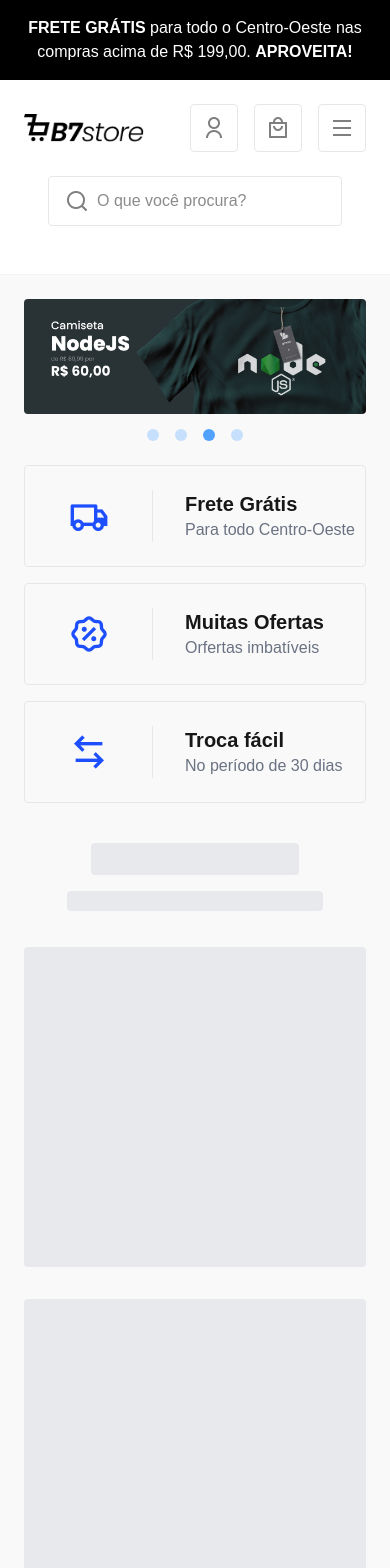
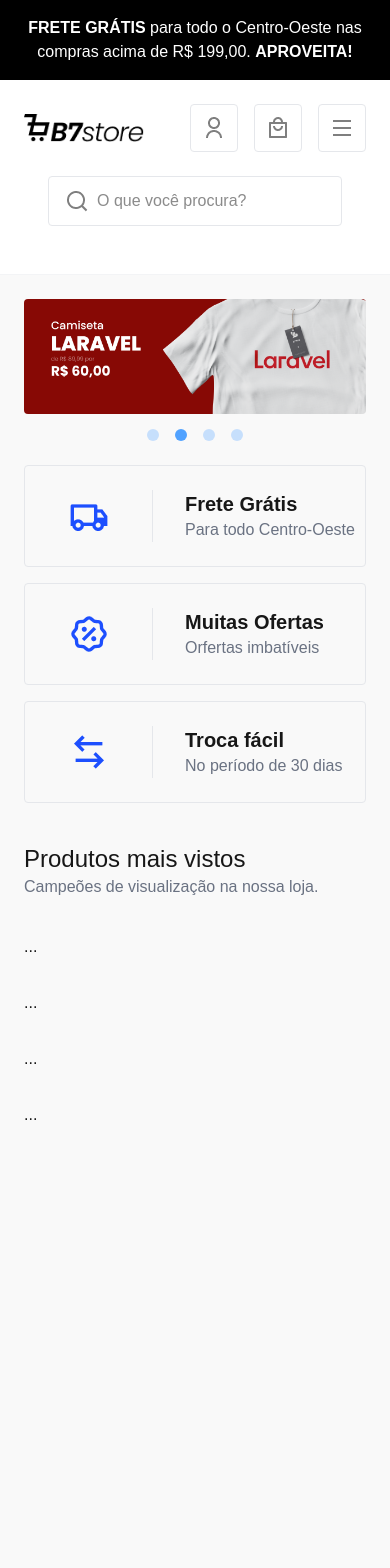
Before and after one commit to micas-tsx/projeto-store, a Next.js app in the folder frontend/: page / in a window 390 px wide. Shown: the top 1568 px of the page. After the commit the page ends 1535 px from the top, so only its background shows below. Built offline with nearby package versions, Linux system fonts and the light colour scheme.

Commit message:
feat: create list products

```diff
--- a/frontend/src/app/(site)/page.tsx
+++ b/frontend/src/app/(site)/page.tsx
@@ -1,7 +1,9 @@
 import { Banners } from "@/components/home/banners";
+import { MostViewedProducts } from "@/components/home/most-viewed-products";
 import { ProductListSkeleton } from "@/components/home/product-list-skeleton";
 import { data } from '@/data'
 import Image from "next/image"
+import { Suspense } from 'react'
 
 export default function Page() {
   return(
@@ -55,8 +57,13 @@
         </div>
       </div>
 
-      <ProductListSkeleton />
-      <ProductListSkeleton />
+      <Suspense fallback={<ProductListSkeleton />}>
+        <MostViewedProducts />
+      </Suspense>
+
+      <Suspense fallback={<ProductListSkeleton />}>
+
+      </Suspense>
     </div>
   )
 }
--- /dev/null
+++ b/frontend/src/components/home/most-viewed-products.tsx
@@ -0,0 +1,18 @@
+import { data } from "@/data"
+import { ProductList } from "../product-list"
+
+export const MostViewedProducts = async () => {
+  // TODO: fazer a req dos produtos
+
+  return (
+    <div className="mt-10">
+      <h2 className="text-2xl">Produtos mais vistos</h2>
+      <p className="text-gray-500">Campeões de visualização na nossa loja.</p>
+
+
+      <div className="mt-9">
+        <ProductList list={data.products} />
+      </div>
+    </div>
+  )
+}
--- /dev/null
+++ b/frontend/src/components/product-item.tsx
@@ -0,0 +1,13 @@
+import { Product } from '@/types/product'
+
+type Props = {
+  data: Product
+}
+
+export const ProductItem = ({ data }: Props) => {
+  return(
+    <div>
+      ...
+    </div>
+  )
+}
--- /dev/null
+++ b/frontend/src/components/product-list.tsx
@@ -0,0 +1,16 @@
+import type { Product } from "@/types/product"
+import { ProductItem } from "./product-item"
+
+type Props = {
+  list: Product[]
+}
+
+export const ProductList = ({ list }: Props) => {
+  return(
+    <div className="grid grid-cols-1 md:grid-cols-4 gap-8">
+      {list.map(item => (
+        <ProductItem key={item.id} data={item} />
+      ))}
+    </div>
+  )
+}
--- a/frontend/src/data.ts
+++ b/frontend/src/data.ts
@@ -4,5 +4,11 @@
     { img: '/assets/banners/banner-2.png', link : '' },
     { img: '/assets/banners/banner-3.png', link : '' },
     { img: '/assets/banners/banner-4.png', link : '' },
+  ],
+  products: [
+    { id: 1, label: 'Camisa PHP', price: 49.90, image: '/assets/products/camiseta-php.png', liked: true },
+    { id: 2, label: 'Camisa Laravel', price: 50.90, image: '/assets/products/camiseta-laravel-branca.png', liked: false },
+    { id: 3, label: 'Camisa Node', price: 60.80, image: '/assets/products/camiseta-node.png', liked: true },
+    { id: 4, label: 'Camisa React', price: 51.70, image: '/assets/products/camiseta-react.png', liked: false },
   ]
 }
--- /dev/null
+++ b/frontend/src/types/product.ts
@@ -0,0 +1,7 @@
+export type Product = {
+  id: number
+  label: string
+  image: string
+  price: number
+  liked: boolean
+}
```
